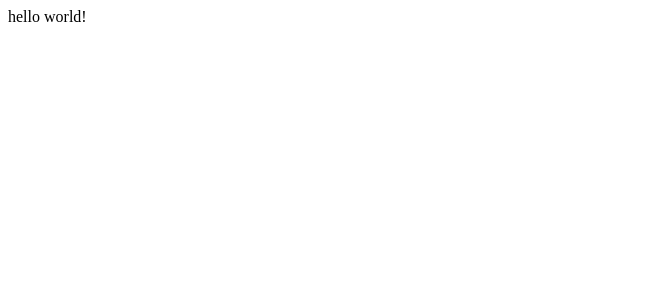
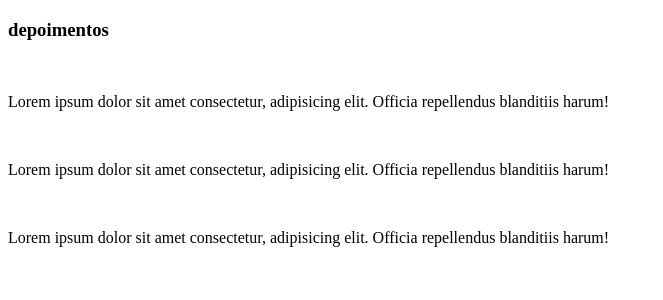
Before and after one commit to thaisdsandim/MyJam-front, a React (Vite) app: page /depoimentos in a window 1280 px wide. Shown: the top 300 px of the page, without its empty margins (0-663 px from the left). Built offline with nearby package versions, Linux system fonts and the light colour scheme.

Commit message:
atualizaçao

```diff
--- a/src/components/footerDepoimento/Depoimentos.tsx
+++ b/src/components/footerDepoimento/Depoimentos.tsx
@@ -1,10 +1,38 @@
 import styled from "styled-components";
 
+const Depoimentos = () => {
+  return (
+    <div className="container">
+      <h3>depoimentos</h3>
 
-const Depoimentos = () => {
-    return(
-        <div>hello world!</div>
-    )
-}
+      <div className="row">
+
+        <div className="col">
+          <img src="" className="image"/>
+          <p>
+            Lorem ipsum dolor sit amet consectetur, adipisicing elit. Officia
+            repellendus blanditiis harum!
+          </p>
+        </div>
+
+        <div className="col">
+          <img src="" className="image"/>
+          <p>
+            Lorem ipsum dolor sit amet consectetur, adipisicing elit. Officia
+            repellendus blanditiis harum!
+          </p>
+        </div>
+
+        <div className="col">
+          <img src="" className="image"/>
+          <p>
+            Lorem ipsum dolor sit amet consectetur, adipisicing elit. Officia
+            repellendus blanditiis harum!
+          </p>
+        </div>
+      </div>
+    </div>
+  );
+};
 
 export default Depoimentos;
```
